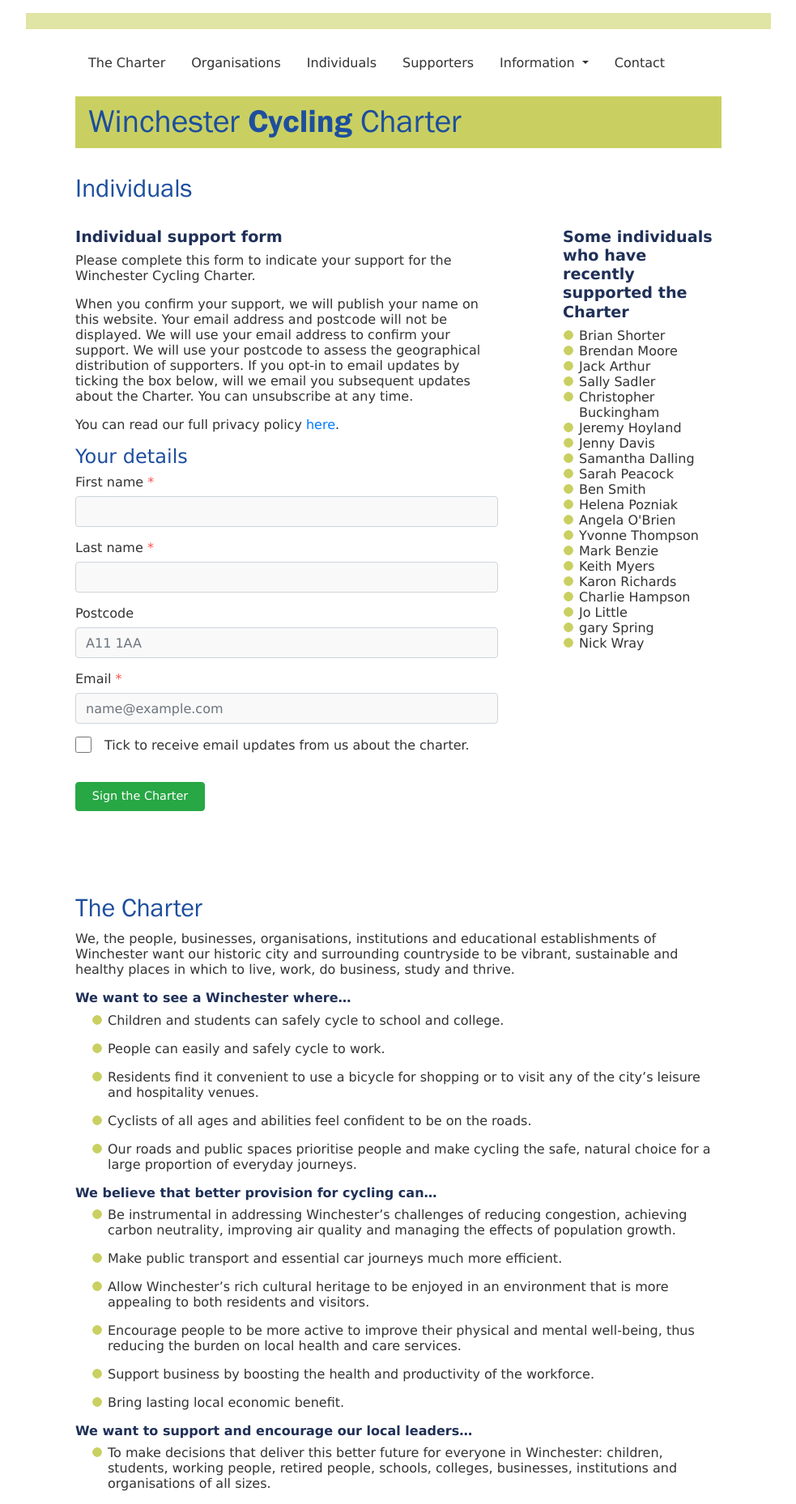
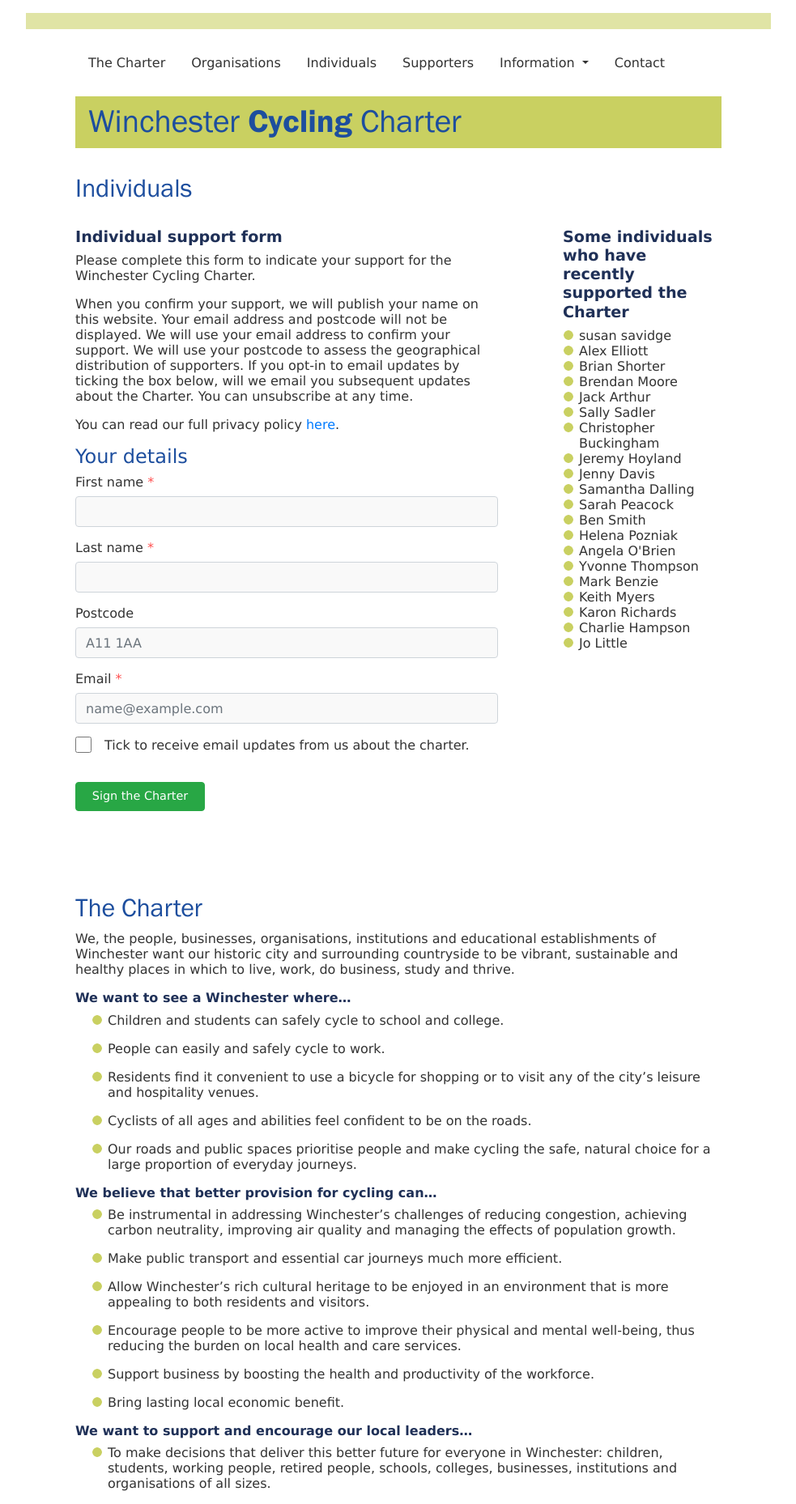
Before and after one commit to winchestercyclingcharter/winchestercyclingcharter.github.io, a Jekyll site: the page built from ind-page.md, in a window 1280 px wide. Shown: the whole page at 81% size, without its empty margins (148-1131 px from the left). Built offline with Jekyll 4.4.1, drawn with Linux system fonts in a browser that asks for light colours; nearby versions of some CDN libraries.

Commit message:
Update people.yml

```diff
--- a/_data/people.yml
+++ b/_data/people.yml
@@ -217,3 +217,5 @@ people:
 - { lastname: Moore, firstname: Brendan , dt: 20210226-064306-707627 }
 - { lastname: Shorter, firstname: Brian, dt: 20210226-091449-498533 }
 - { lastname: Little, firstname: Jo, dt: 20210224-085739-277083 }
+- { lastname: savidge, firstname: susan, dt: 20210226-141955-987618 }
+- { lastname: Elliott, firstname: Alex, dt: 20210226-141409-621016 }
```
